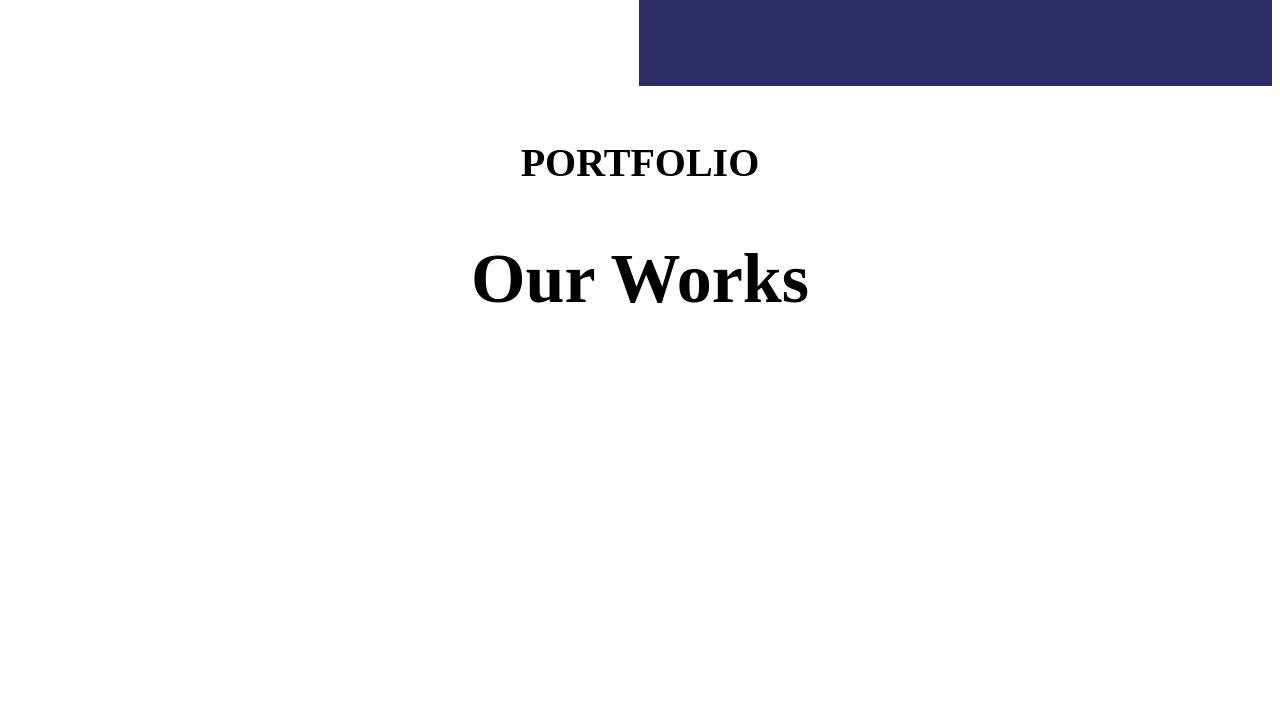
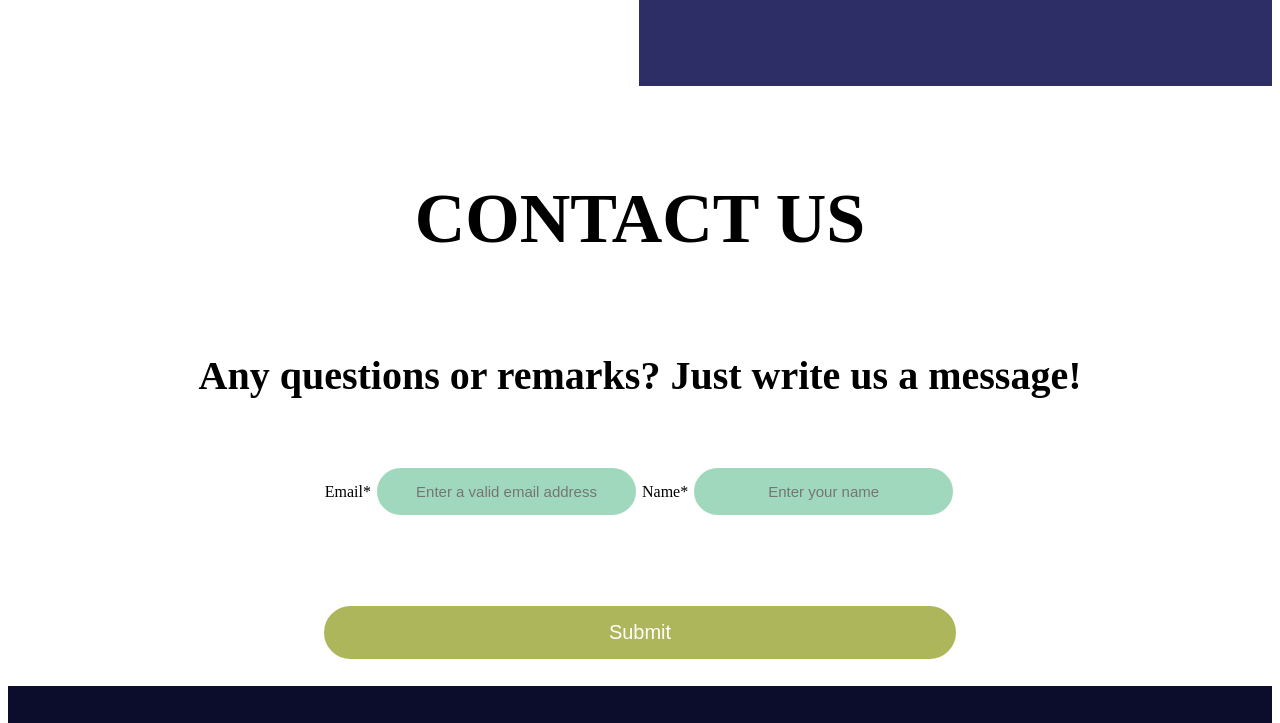
Before and after one commit to Srimana/SrimanaRepo, a plain HTML site: page index.html in a window 1280 px wide. Shown: the part 6960-7683 px from the top of the page. Drawn offline with Linux system fonts and the light colour scheme.

Commit message:
Update index.html

```diff
--- a/index.html
+++ b/index.html
@@ -168,10 +168,6 @@
       </div>
     </div>
 </div>
-<div class="section6">
-    <h4>PORTFOLIO</h4>
-    <h1>Our Works</h1>
-</div>
 <div class="section7">
     <h4>CONTACT US</h4>
     <h5>Any questions or remarks? Just write us a message!</h5>
```
